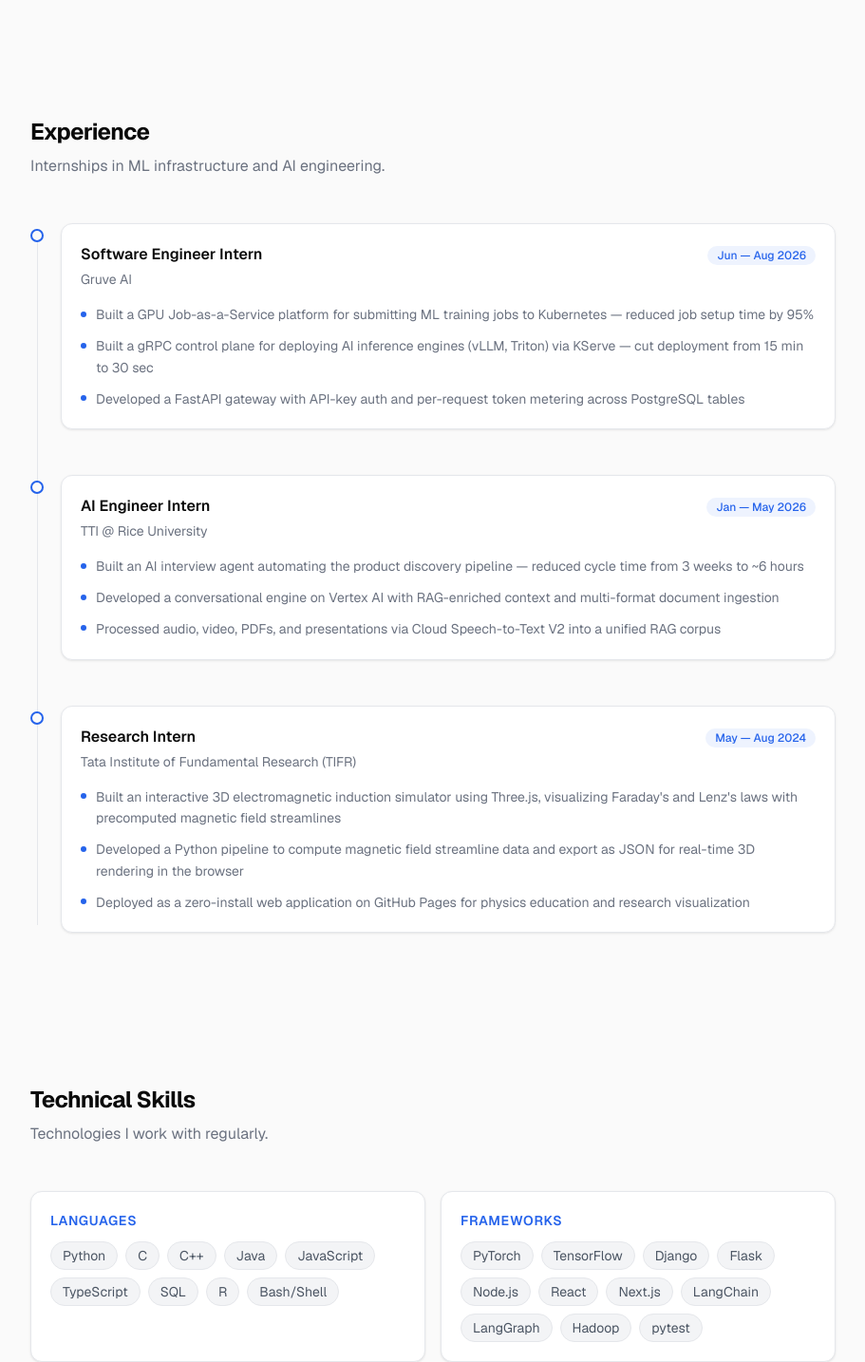
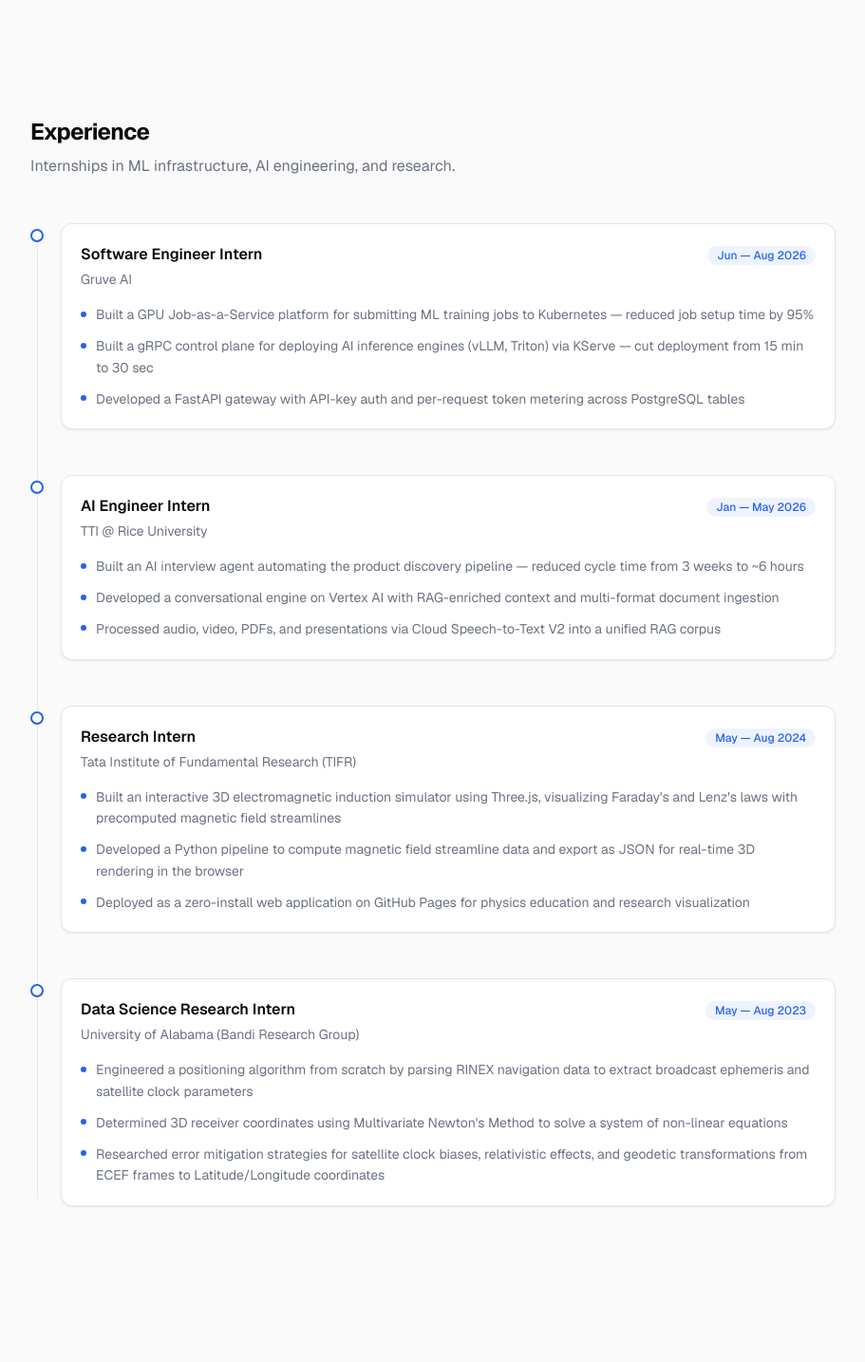
Before and after one commit to darashizuka/portfolio, a Next.js app: page / in a window 1280 px wide. Shown: the part 1745-3179 px from the top of the page at 95% size, without its empty margins (184-1095 px from the left). Built offline with nearby package versions, Linux system fonts and the light colour scheme.

Commit message:
Add University of Alabama research internship to experience

```diff
--- a/app/page.tsx
+++ b/app/page.tsx
@@ -122,6 +122,16 @@ const EXPERIENCE = [
       "Built an interactive 3D electromagnetic induction simulator using Three.js, visualizing Faraday's and Lenz's laws with precomputed magnetic field streamlines",
       "Developed a Python pipeline to compute magnetic field streamline data and export as JSON for real-time 3D rendering in the browser",
       "Deployed as a zero-install web application on GitHub Pages for physics education and research visualization",
+    ],
+  },
+  {
+    role: "Data Science Research Intern",
+    company: "University of Alabama (Bandi Research Group)",
+    period: "May — Aug 2023",
+    points: [
+      "Engineered a positioning algorithm from scratch by parsing RINEX navigation data to extract broadcast ephemeris and satellite clock parameters",
+      "Determined 3D receiver coordinates using Multivariate Newton's Method to solve a system of non-linear equations",
+      "Researched error mitigation strategies for satellite clock biases, relativistic effects, and geodetic transformations from ECEF frames to Latitude/Longitude coordinates",
     ],
   },
 ];
@@ -314,7 +324,7 @@ export default function Home() {
           <div className="mb-12">
             <h2 className="text-2xl font-bold tracking-tight">Experience</h2>
             <p className="mt-2 text-[var(--muted)]">
-              Internships in ML infrastructure and AI engineering.
+              Internships in ML infrastructure, AI engineering, and research.
             </p>
           </div>
           <div className="relative space-y-12 pl-8 before:absolute before:left-[7px] before:top-2 before:h-[calc(100%-16px)] before:w-px before:bg-[var(--timeline-line)]">
```
